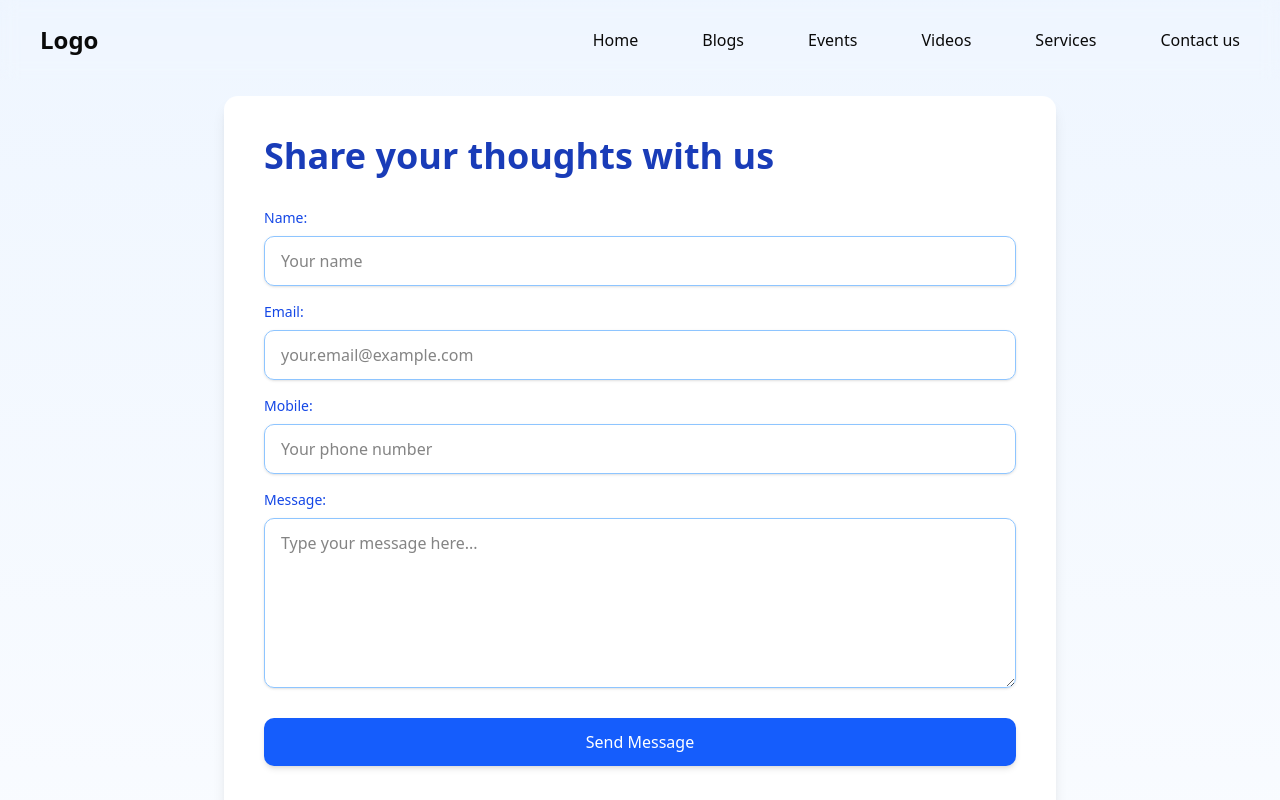
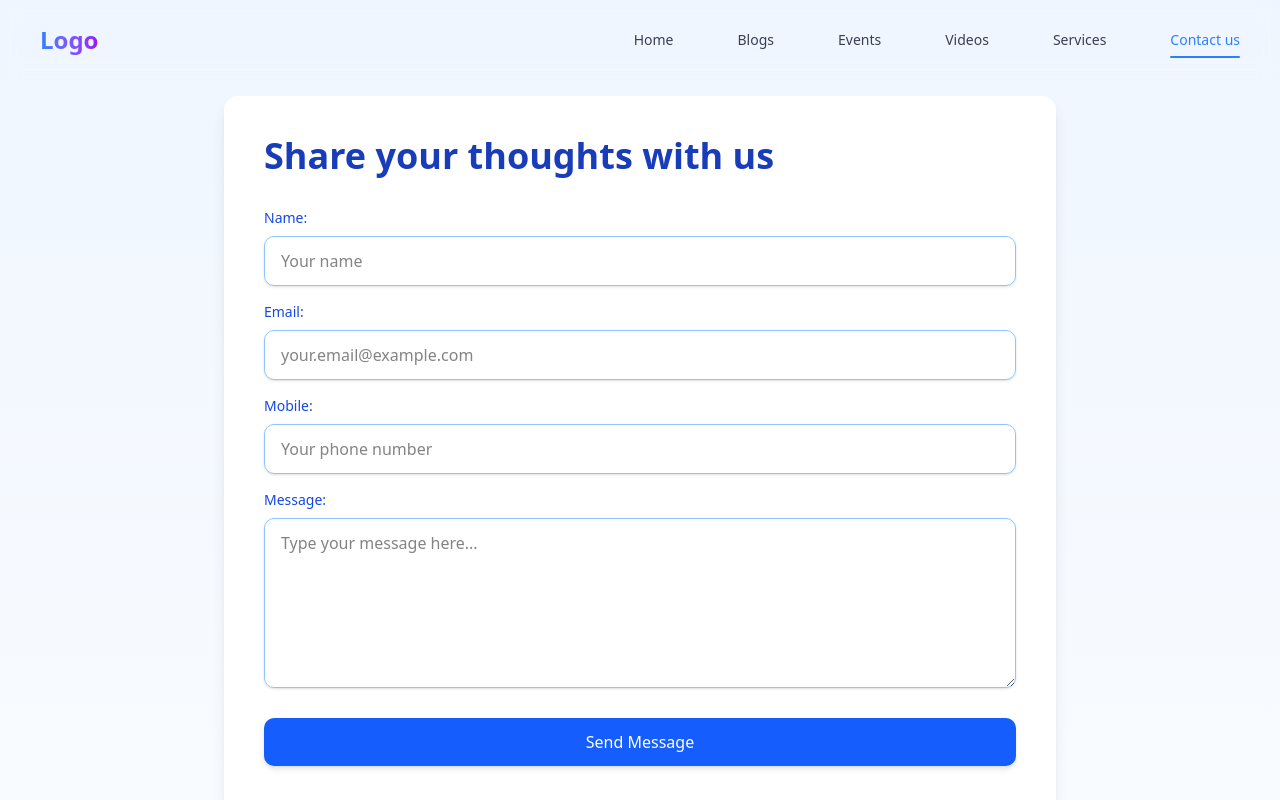
Before and after one commit to Aveek-Chakraborty/Swara, a Next.js app: page /contact in a window 1280 px wide. Shown: the top 800 px of the page. Built offline with nearby package versions, Linux system fonts and the light colour scheme.

Commit message:
Navbar UI Update

```diff
--- a/components/hero.tsx
+++ b/components/hero.tsx
@@ -368,7 +368,7 @@ const HeroSection = () => {
                 transition={{ duration: 0.5 }}
               >
                 {testimonials.map((testimonial, index) => (
-                  <div key={index} className="w-full flex-shrink-0">
+                  <div key={index} className="w-full  flex-shrink-0">
                     <div className="max-w-3xl mx-auto m-4 bg-white rounded-xl shadow-lg p-8 md:p-10">
                       <div className="flex items-center mb-6">
                         <div className="flex-shrink-0">
--- a/components/navbar.tsx
+++ b/components/navbar.tsx
@@ -1,42 +1,120 @@
-
 'use client'
-import React, { useState } from "react";
-
+import React, { useState, useEffect } from "react";
 
 function Navbar() {
   const [isOpen, setIsOpen] = useState(false);
+  const [scrolled, setScrolled] = useState(false);
+  const [activeLink, setActiveLink] = useState("");
+  const [animationComplete, setAnimationComplete] = useState(true);
 
-  const toggleMenu = () => {
-    setIsOpen(!isOpen);
+  // Handle scroll effect for navbar
+  useEffect(() => {
+    const handleScroll = () => {
+      if (window.scrollY > 20) {
+        setScrolled(true);
+      } else {
+        setScrolled(false);
+      }
     };
 
+    // Set active link based on current path
+    setActiveLink(window.location.pathname);
+
+    window.addEventListener("scroll", handleScroll);
+    return () => {
+      window.removeEventListener("scroll", handleScroll);
+    };
+  }, []);
+
+  // Improved toggle menu logic with animation handling
+  const toggleMenu = () => {
+    if (animationComplete) {
+      setAnimationComplete(false);
+      setIsOpen(!isOpen);
+
+      // Reset animation complete state after animation finishes
+      setTimeout(() => {
+        setAnimationComplete(true);
+      }, 300); // Match this with your transition duration
+    }
+  };
+
+  // Close menu when pressing escape key
+  useEffect(() => {
+    const handleEscKey = (event:any) => {
+      if (event.key === "Escape" && isOpen) {
+        toggleMenu();
+      }
+    };
+
+    document.addEventListener("keydown", handleEscKey);
+    return () => {
+      document.removeEventListener("keydown", handleEscKey);
+    };
+  }, [isOpen]);
+
+  // Lock body scroll when menu is open
+  useEffect(() => {
+    if (isOpen) {
+      document.body.style.overflow = 'hidden';
+    } else {
+      document.body.style.overflow = '';
+    }
+
+    return () => {
+      document.body.style.overflow = '';
+    };
+  }, [isOpen]);
+
+  const navLinks = [
+    { name: "Home", path: "/" },
+    { name: "Blogs", path: "/blogposts" },
+    { name: "Events", path: "/eventposts" },
+    { name: "Videos", path: "/videoposts" },
+    { name: "Services", path: "#" },
+    { name: "Contact us", path: "/contact" }
+  ];
+
   return (
-    <nav className="fixed w-screen border-b-op z-50">
-        <div className="flex justify-between items-center h-16 p-10 backdrop-blur gap-[14rem]">
+    <nav className={`fixed w-screen z-50 ${scrolled ? 'border-b border-gray-200 bg-white/80 shadow-sm' : 'border-b-op'}`}>
+      <div className="flex justify-between items-center h-16 p-6 lg:p-10 backdrop-blur gap-4 lg:gap-14">
         {/* Logo */}
         <div className="flex-shrink-0">
-            <a href="/" className="text-2xl font-bold">
+          <a href="/" className="text-2xl font-bold bg-gradient-to-r from-blue-500 to-purple-600 bg-clip-text text-transparent">
             Logo
           </a>
         </div>
+
         {/* Desktop Menu */}
-          <div className="hidden flex justify-center items-center md:flex space-x-6 gap-10">
-            <a href="/" className="hover:text-blue-300">Home</a>
-            <a href="/blogposts" className="hover:text-blue-300">Blogs</a>
-            <a href="/eventposts" className="hover:text-blue-300">Events</a>
-            <a href="/videoposts" className="hover:text-blue-300">Videos</a>
-            <a href="#" className="hover:text-blue-300">Services</a>
-            <a href="/contact" className="hover:text-blue-300">Contact us</a>
+        <div className="hidden md:flex justify-center items-center space-x-6 gap-6 lg:gap-10">
+          {navLinks.map((link) => (
+            <a
+              key={link.path}
+              href={link.path}
+              className={`relative py-1 text-sm font-medium transition-colors duration-200 hover:text-blue-500 ${
+                activeLink === link.path ? 'text-blue-500' : 'text-gray-700'
+              }`}
+            >
+              {link.name}
+              {activeLink === link.path && (
+                <span className="absolute -bottom-1 left-0 w-full h-0.5 bg-blue-500 rounded-full"></span>
+              )}
+            </a>
+          ))}
           {/* <ThemeSwitcher /> */}
         </div>
+
         {/* Hamburger Icon */}
         <div className="md:hidden">
           <button
             onClick={toggleMenu}
-              className="focus:outline-none"
+            className="p-1.5 rounded-md bg-gray-50 hover:bg-gray-100 transition-colors duration-200 focus:outline-none focus:ring-2 focus:ring-blue-500/40"
+            disabled={!animationComplete}
+            aria-expanded={isOpen}
+            aria-label="Main menu"
           >
             <svg
-                className="w-6 h-6"
+              className="w-6 h-6 text-gray-700"
               fill="none"
               stroke="currentColor"
               viewBox="0 0 24 24"
@@ -53,20 +131,34 @@ function Navbar() {
         </div>
       </div>
 
-      {/* Mobile Menu */}
+      {/* Overlay - Improved for better slide animation effect */}
       <div
-        className={`fixed inset-y-0 right-0 w-64 backdrop-blur transform ${
+        className={`fixed inset-0 bg-black/30 backdrop-blur-sm transition-opacity duration-300 ease-in-out ${
+          isOpen ? 'opacity-100 z-40' : 'opacity-0 -z-10'
+        }`}
+        onClick={toggleMenu}
+        aria-hidden="true"
+      ></div>
+
+      {/* Mobile Menu - Improved sliding animation */}
+      <div
+        className={`fixed inset-y-0 right-0 w-64 bg-white shadow-lg transform transition-all duration-300 ease-in-out md:hidden z-50 ${
           isOpen ? "translate-x-0" : "translate-x-full"
-        } transition-transform duration-300 ease-in-out md:hidden`}
+        }`}
+        style={{
+          boxShadow: isOpen ? "-4px 0 15px rgba(0, 0, 0, 0.1)" : "none"
+        }}
       >
         {/* Close Button */}
-        <div className="flex justify-end p-4">
+        <div className="flex items-center justify-between p-4 border-b border-gray-100">
+          <span className="font-medium text-gray-800">Menu</span>
           <button
             onClick={toggleMenu}
-            className="focus:outline-none text-black"
+            className="p-1.5 rounded-md hover:bg-gray-100 transition-colors duration-200 focus:outline-none focus:ring-2 focus:ring-blue-500/40 text-gray-700"
+            aria-label="Close main menu"
           >
             <svg
-              className="w-8 h-8"
+              className="w-5 h-5"
               fill="none"
               stroke="currentColor"
               viewBox="0 0 24 24"
@@ -82,27 +174,32 @@ function Navbar() {
           </button>
         </div>
 
-        {/* Mobile Links */}
-        <div className="px-2 pt-2 pb-3 space-y-1 sm:px-3">
-          <a href="/" className="block px-3 py-2 rounded-md text-base font-medium text-black hover:bg-zinc-50 hover:bg-opacity-40">
-            Home
+        {/* Mobile Links - With staggered entrance animation */}
+        <div className="px-2 pt-4 pb-3 space-y-1 overflow-y-auto max-h-screen">
+          {navLinks.map((link, index) => (
+            <a
+              key={link.path}
+              href={link.path}
+              className={`block px-3 py-2.5 rounded-md text-base font-medium transition-all duration-300 ease-in-out ${
+                activeLink === link.path
+                  ? 'bg-blue-50 text-blue-700'
+                  : 'text-gray-700 hover:bg-gray-50'
+              } ${isOpen ? 'opacity-100 translate-x-0' : 'opacity-0 translate-x-4'}`}
+              style={{
+                transitionDelay: isOpen ? `${index * 50}ms` : '0ms'
+              }}
+              onClick={toggleMenu}
+            >
+              {link.name}
+              {activeLink === link.path && (
+                <span className="float-right">
+                  <svg className="w-4 h-4" fill="none" stroke="currentColor" viewBox="0 0 24 24" xmlns="http://www.w3.org/2000/svg">
+                    <path strokeLinecap="round" strokeLinejoin="round" strokeWidth="2" d="M9 5l7 7-7 7"></path>
+                  </svg>
+                </span>
+              )}
             </a>
-          <a href="/blogposts" className="block px-3 py-2 rounded-md text-base font-medium text-black hover:bg-zinc-50 hover:bg-opacity-40">
-            Blogs
-          </a>
-          <a href="/eventposts" className="block px-3 py-2 rounded-md text-base font-medium text-black hover:bg-zinc-50 hover:bg-opacity-40">
-            Events
-          </a>
-          <a href="/videoposts" className="block px-3 py-2 rounded-md text-base font-medium text-black hover:bg-zinc-50 hover:bg-opacity-40">
-            Videos
-          </a>
-          <a href="#" className="block px-3 py-2 rounded-md text-base font-medium text-black hover:bg-zinc-50 hover:bg-opacity-40">
-            Services
-          </a>
-          <a href="/contact" className="block px-3 py-2 rounded-md text-base font-medium text-black hover:bg-zinc-50 hover:bg-opacity-40">
-            Contact us
-          </a>
-          {/* <ThemeSwitcher /> */}
+          ))}
         </div>
       </div>
     </nav>
```
Lines whose indentation alone changed are shown as unchanged.
